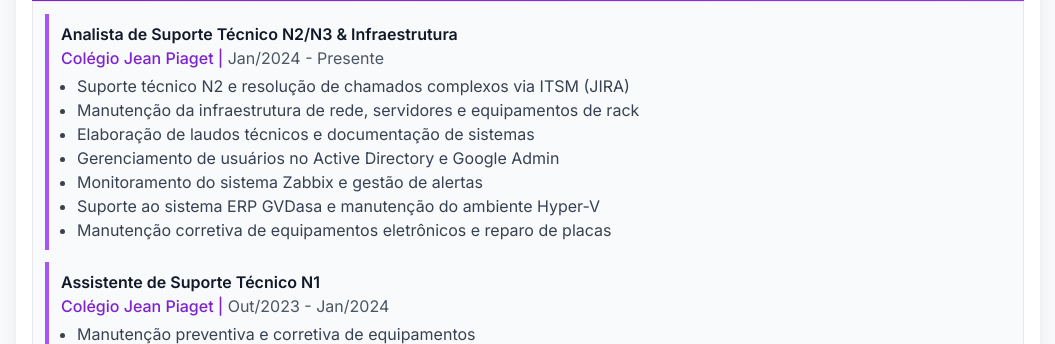
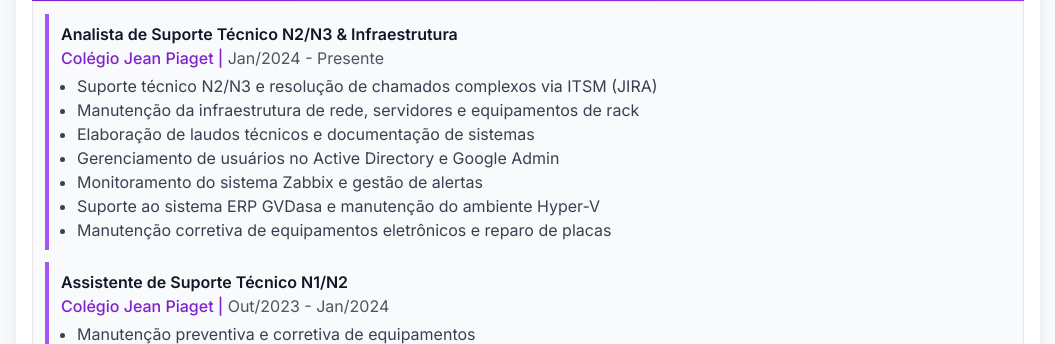
Before and after one commit to JonathanMoyano/curriculo, a Next.js app: page /imprimir in a window 1280 px wide. Shown: the part 715-1059 px from the top of the page, without its empty margins (112-1167 px from the left). Built offline with nearby package versions, Linux system fonts and the light colour scheme.

Commit message:
Update cv-data.js

```diff
--- a/src/data/cv-data.js
+++ b/src/data/cv-data.js
@@ -34,7 +34,7 @@ export const cvData = {
       company: 'Colégio Jean Piaget',
       period: 'Jan/2024 - Presente',
       tasks: [
-        'Suporte técnico N2 e resolução de chamados complexos via ITSM (JIRA)',
+        'Suporte técnico N2/N3 e resolução de chamados complexos via ITSM (JIRA)',
         'Manutenção da infraestrutura de rede, servidores e equipamentos de rack',
         'Elaboração de laudos técnicos e documentação de sistemas',
         'Gerenciamento de usuários no Active Directory e Google Admin',
@@ -44,7 +44,7 @@ export const cvData = {
       ]
     },
     {
-      role: 'Assistente de Suporte Técnico N1',
+      role: 'Assistente de Suporte Técnico N1/N2',
       company: 'Colégio Jean Piaget',
       period: 'Out/2023 - Jan/2024',
       tasks: [
```
